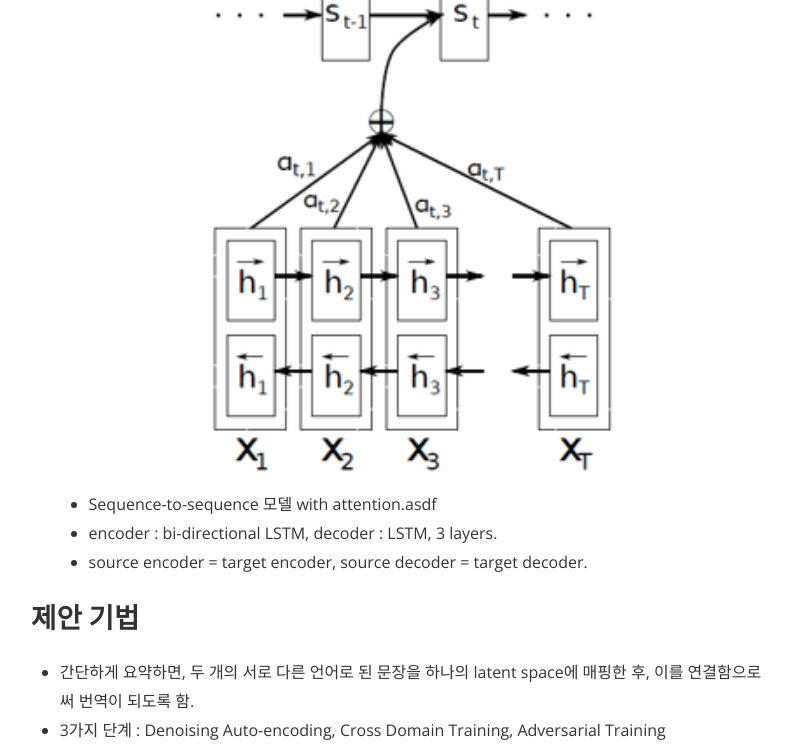
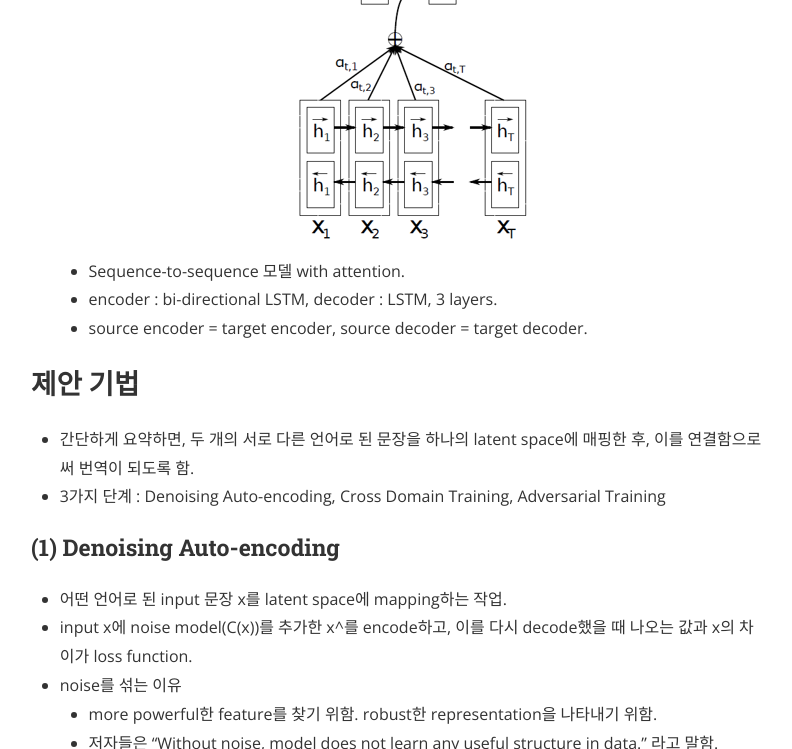
Before and after one commit to pod3275/pod3275.github.io, a Jekyll site: the page built from _posts/2019-04-08-UnsupervisedNMT.markdown, in a window 1280 px wide and 900 px high, scrolled down 1571 px, cut to the strip 0-749 px from the top of the window. Shown: the whole strip, without its empty margins (241-1033 px from the left). Built offline with Jekyll 4.4.1, drawn with Linux system fonts in a browser that asks for light colours; nearby versions of some CDN libraries; comment, search, counter and statistics services are not loaded.

Commit message:
image size rescaled

```diff
--- a/_posts/2019-04-08-UnsupervisedNMT.markdown
+++ b/_posts/2019-04-08-UnsupervisedNMT.markdown
@@ -30,9 +30,9 @@
 
 - 모델
 
-  <img src="/assets/unsup1.png" title="seq-to-seq" width="60%">
+  <img src="/assets/unsup1.png" title="seq-to-seq">
 
-  - Sequence-to-sequence 모델 with attention.asdf
+  - Sequence-to-sequence 모델 with attention.
   - encoder : bi-directional LSTM, decoder : LSTM, 3 layers.
   - source encoder = target encoder, source decoder = target decoder.
 
```
